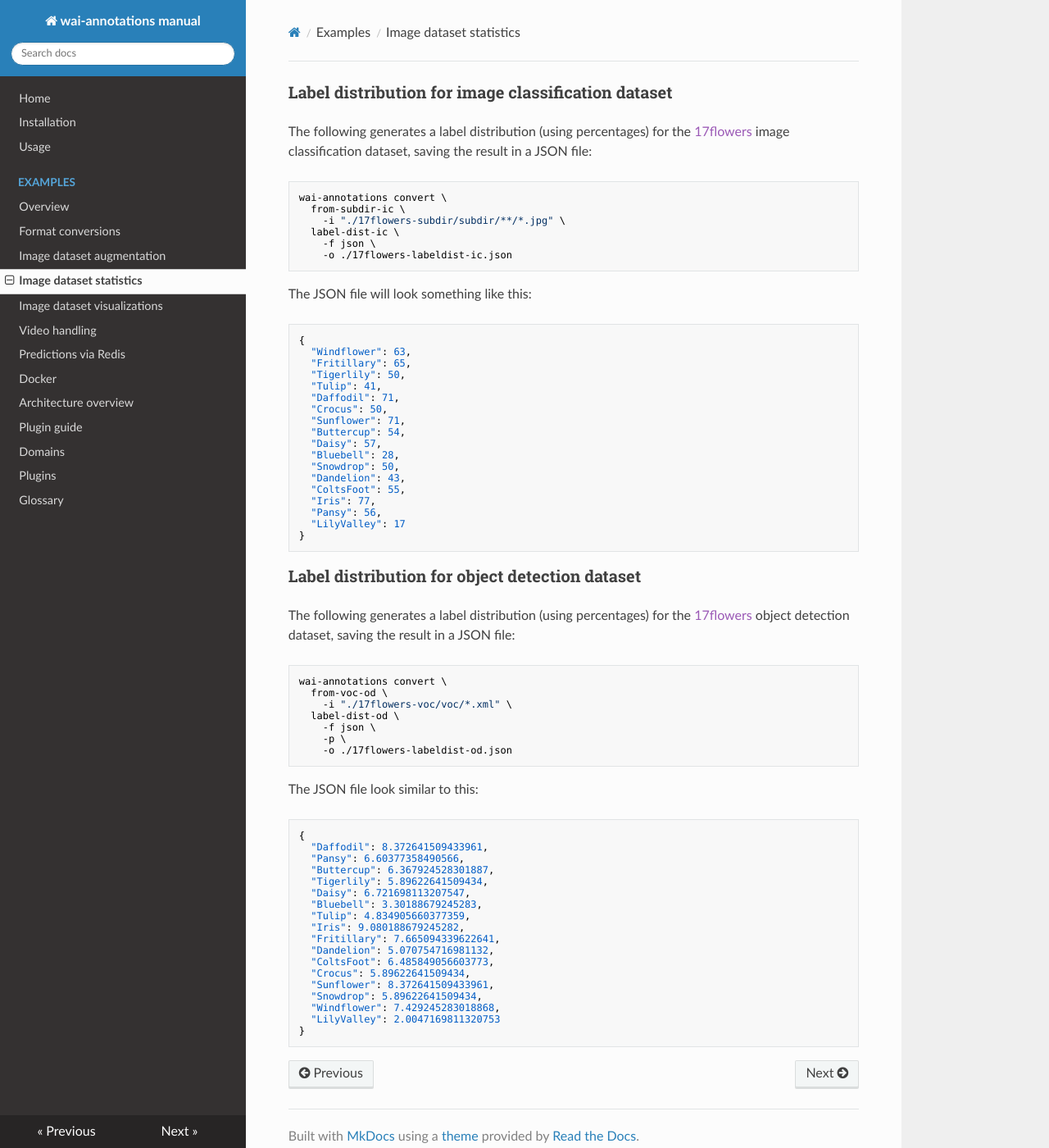
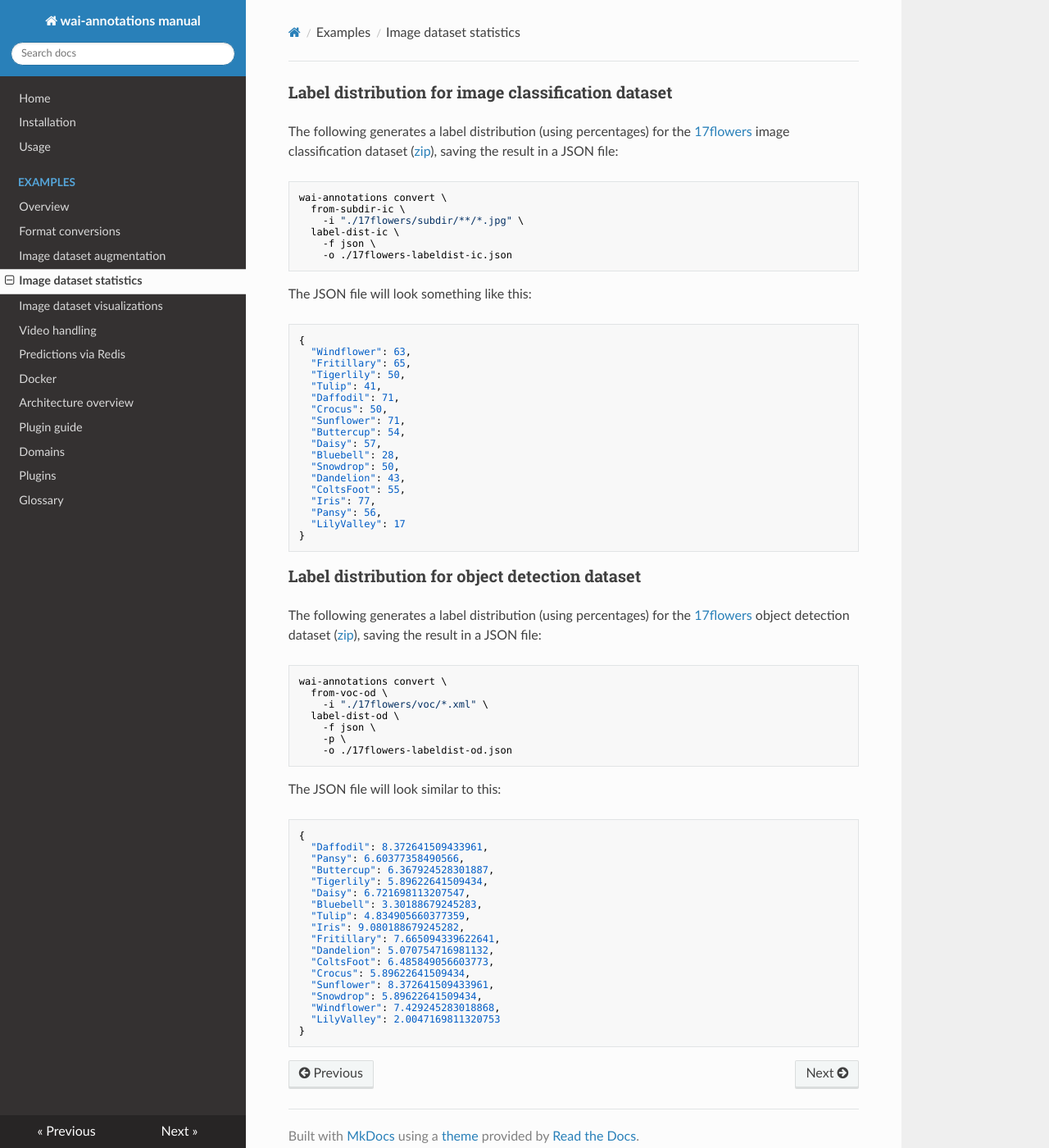
Before and after one commit to waikato-ufdl/wai-annotations-manual, an MkDocs documentation site: the page built from docs/examples_imgstats.md, in a window 1280 px wide and 1400 px high. Shown: the whole window at 82% size. Built offline with MkDocs 1.6.1, drawn with Linux system fonts in a browser that asks for light colours; nearby versions of some CDN libraries.

Commit message:
added links to datasets

````diff
--- a/docs/examples_imgstats.md
+++ b/docs/examples_imgstats.md
@@ -1,13 +1,14 @@
 # Label distribution for image classification dataset
 
 The following generates a label distribution (using percentages)
-for the [17flowers]() image classification dataset, saving the
-result in a JSON file:
+for the [17flowers](https://datasets.cms.waikato.ac.nz/ufdl/17flowers/)
+image classification dataset ([zip](https://datasets.cms.waikato.ac.nz/ufdl/data/image_classification/17flowers/17flowers-subdir.zip)),
+saving the result in a JSON file:
 
 ```bash
 wai-annotations convert \
   from-subdir-ic \
-    -i "./17flowers-subdir/subdir/**/*.jpg" \
+    -i "./17flowers/subdir/**/*.jpg" \
   label-dist-ic \
     -f json \
     -o ./17flowers-labeldist-ic.json
@@ -39,20 +40,21 @@ The JSON file will look something like this:
 # Label distribution for object detection dataset
 
 The following generates a label distribution (using percentages)
-for the [17flowers]() object detection dataset, saving the
-result in a JSON file:
+for the [17flowers](https://datasets.cms.waikato.ac.nz/ufdl/17flowers/) object detection dataset
+([zip](https://datasets.cms.waikato.ac.nz/ufdl/data/object_detection/17flowers/17flowers-voc.zip)),
+saving the result in a JSON file:
 
 ```bash
 wai-annotations convert \
   from-voc-od \
-    -i "./17flowers-voc/voc/*.xml" \
+    -i "./17flowers/voc/*.xml" \
   label-dist-od \
     -f json \
     -p \
     -o ./17flowers-labeldist-od.json
 ```
 
-The JSON file look similar to this:
+The JSON file will look similar to this:
 
 ```json
 {
````
Also changed, not shown: docs/examples_imgvis.md (+4 -4 lines).
